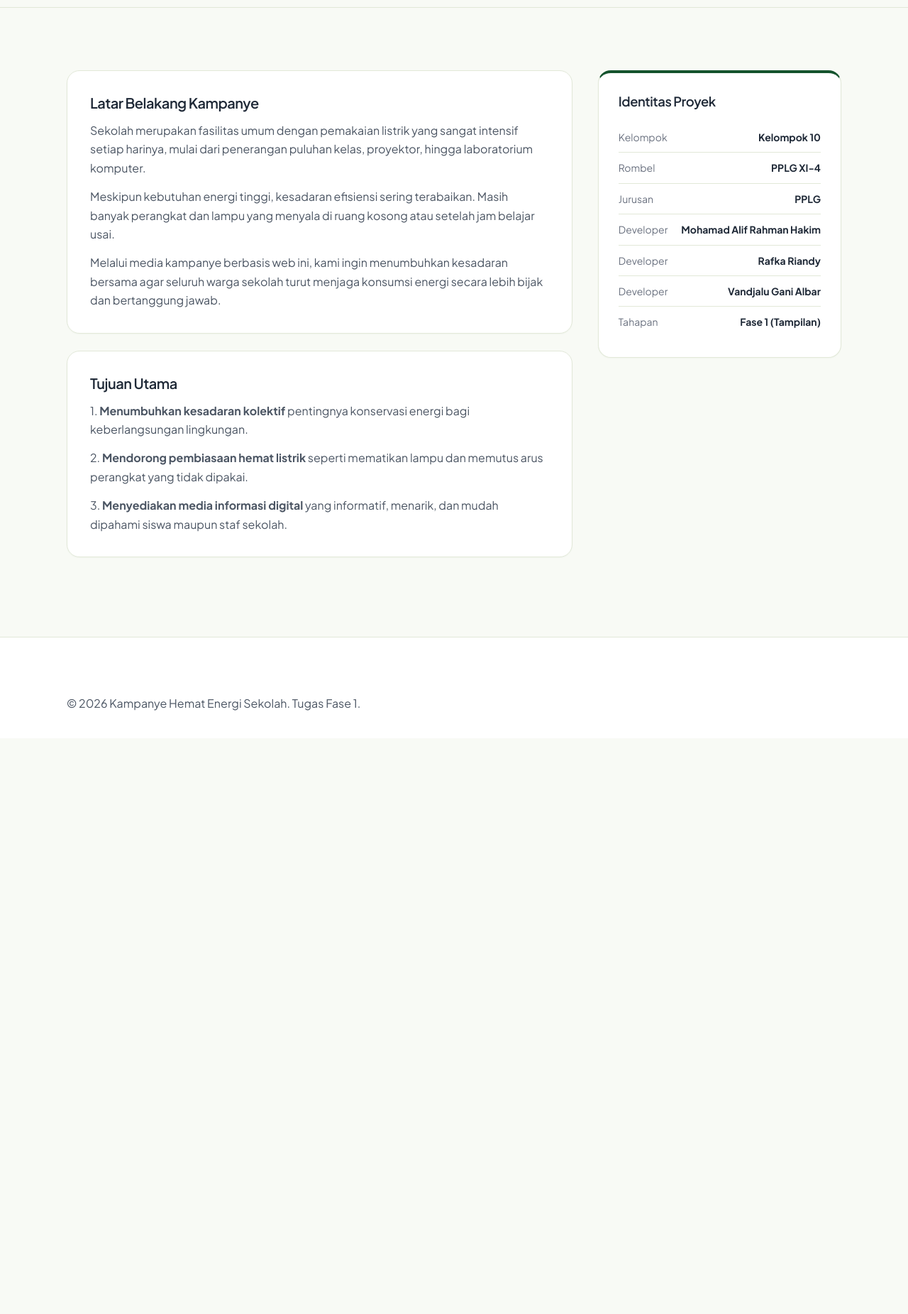
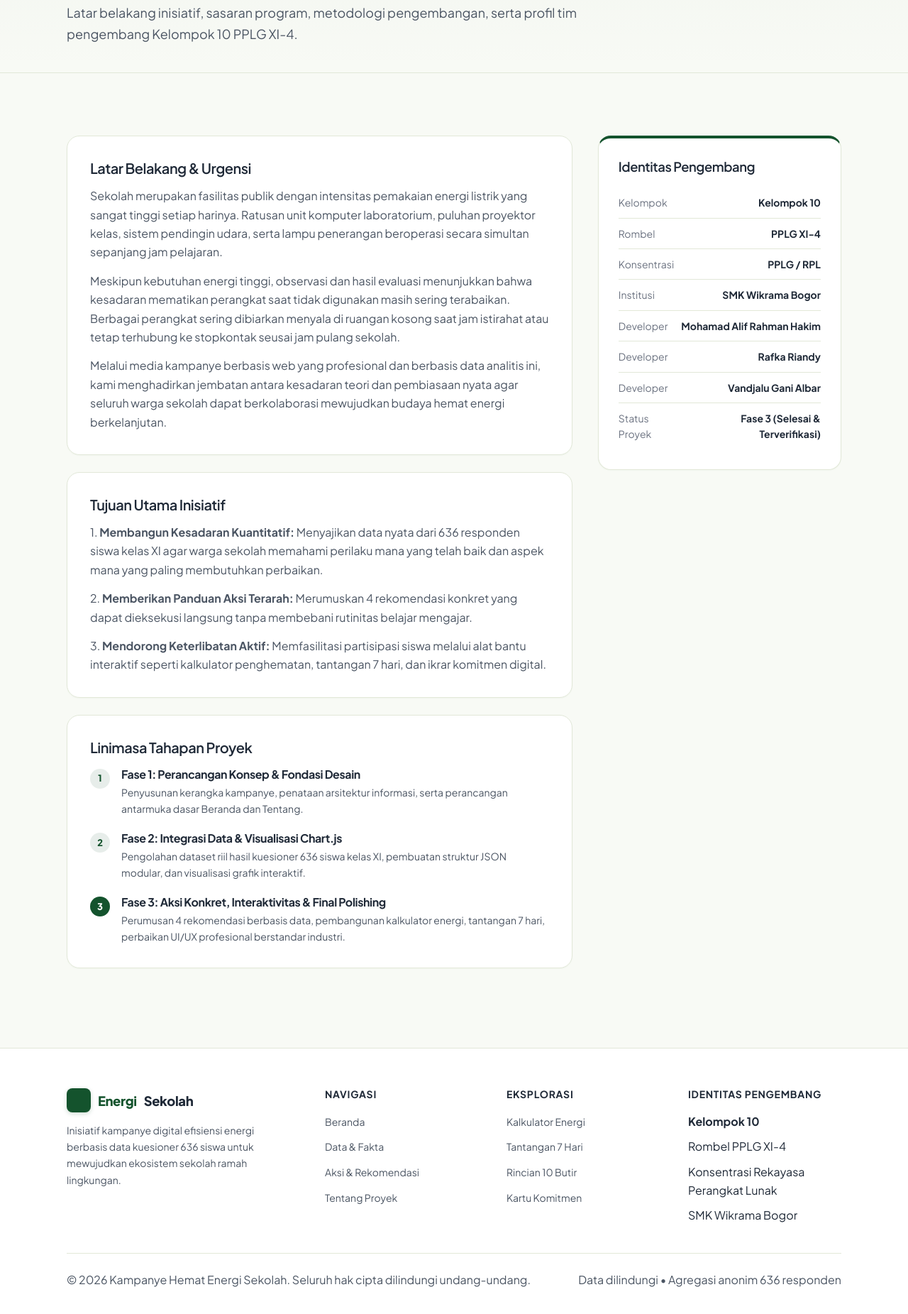
Before and after one commit to mraclerapz7/HematEnergi, a plain HTML site: page tentang.html in a window 1280 px wide. Shown: the part 311-2162 px from the top of the page at 71% size. Before the commit the page ends 1351 px from the top, so only its background shows below. Drawn offline with nearby package versions, Linux system fonts and the light colour scheme.

Commit message:
update fase 3

```diff
--- a/tentang.html
+++ b/tentang.html
@@ -3,69 +3,132 @@
 <head>
   <meta charset="UTF-8">
   <meta name="viewport" content="width=device-width, initial-scale=1.0">
-  <title>Kampanye Hemat Energi Sekolah | Tentang</title>
+  <title>Tentang Kampanye | Kampanye Hemat Energi Sekolah</title>
   <link rel="preconnect" href="https://fonts.googleapis.com">
   <link rel="preconnect" href="https://fonts.gstatic.com" crossorigin>
-  <link href="https://fonts.googleapis.com/css2?family=Plus+Jakarta+Sans:wght@400;500;600;700&display=swap" rel="stylesheet">
+  <link href="https://fonts.googleapis.com/css2?family=Plus+Jakarta+Sans:wght@400;500;600;700;800&display=swap" rel="stylesheet">
   <link rel="stylesheet" href="css/style.css">
+  <!-- Lucide Icons CDN -->
+  <script src="https://unpkg.com/lucide@latest"></script>
 </head>
 <body>
 
+  <!-- 1. Header & Navigation -->
   <header class="navbar">
     <div class="container nav-container">
       <a href="index.html" class="logo">
+        <div class="logo-mark">
+          <i data-lucide="leaf" style="width: 18px; height: 18px;"></i>
+        </div>
         <span>Energi</span>Sekolah
       </a>
-      <button class="nav-toggle" id="navToggle" aria-label="Menu Navigasi">
-        <span></span>
-        <span></span>
-        <span></span>
+
+      <button class="nav-toggle" id="navToggle" aria-label="Buka Menu Navigasi" aria-expanded="false">
+        <i data-lucide="menu" style="width: 22px; height: 22px;"></i>
       </button>
+
       <nav>
         <ul class="nav-links" id="navLinks">
           <li><a href="index.html" class="nav-link">Beranda</a></li>
-          <li><a href="index (2).html" class="nav-link active">Tentang</a></li>
+          <li><a href="data.html" class="nav-link">Data & Fakta</a></li>
+          <li><a href="aksi.html" class="nav-link">Aksi & Rekomendasi</a></li>
+          <li><a href="tentang.html" class="nav-link active">Tentang</a></li>
         </ul>
       </nav>
+
+      <div class="nav-cta-wrapper">
+        <a href="aksi.html" class="btn btn-primary btn-sm">
+          Mulai Aksi
+          <i data-lucide="arrow-right" style="width: 14px; height: 14px;"></i>
+        </a>
+      </div>
     </div>
   </header>
 
+  <!-- 2. Page Header -->
   <section class="page-header">
     <div class="container">
-      <span class="badge">Informasi Proyek</span>
-      <h1>Tentang Kampanye</h1>
-      <p>Latar belakang, sasaran inisiatif, dan identitas pengembang kampanye.</p>
+      <div class="page-header-content">
+        <span class="badge">
+          <i data-lucide="info" style="width: 14px; height: 14px;"></i>
+          Informasi Proyek
+        </span>
+        <h1>Tentang Kampanye Hemat Energi</h1>
+        <p>Latar belakang inisiatif, sasaran program, metodologi pengembangan, serta profil tim pengembang Kelompok 10 PPLG XI-4.</p>
+      </div>
     </div>
   </section>
 
+  <!-- 3. Main Content -->
   <main class="section">
     <div class="container">
       <div class="about-grid">
+
+        <!-- Kolom Konten Kiri -->
         <div class="about-content">
+
           <div class="about-card">
-            <h3>Latar Belakang Kampanye</h3>
+            <h3>Latar Belakang & Urgensi</h3>
             <p>
-              Sekolah merupakan fasilitas umum dengan pemakaian listrik yang sangat intensif setiap harinya, mulai dari penerangan puluhan kelas, proyektor, hingga laboratorium komputer.
+              Sekolah merupakan fasilitas publik dengan intensitas pemakaian energi listrik yang sangat tinggi setiap harinya. Ratusan unit komputer laboratorium, puluhan proyektor kelas, sistem pendingin udara, serta lampu penerangan beroperasi secara simultan sepanjang jam pelajaran.
             </p>
             <p>
-              Meskipun kebutuhan energi tinggi, kesadaran efisiensi sering terabaikan. Masih banyak perangkat dan lampu yang menyala di ruang kosong atau setelah jam belajar usai.
+              Meskipun kebutuhan energi tinggi, observasi dan hasil evaluasi menunjukkan bahwa kesadaran mematikan perangkat saat tidak digunakan masih sering terabaikan. Berbagai perangkat sering dibiarkan menyala di ruangan kosong saat jam istirahat atau tetap terhubung ke stopkontak seusai jam pulang sekolah.
             </p>
             <p>
-              Melalui media kampanye berbasis web ini, kami ingin menumbuhkan kesadaran bersama agar seluruh warga sekolah turut menjaga konsumsi energi secara lebih bijak dan bertanggung jawab.
+              Melalui media kampanye berbasis web yang profesional dan berbasis data analitis ini, kami menghadirkan jembatan antara kesadaran teori dan pembiasaan nyata agar seluruh warga sekolah dapat berkolaborasi mewujudkan budaya hemat energi berkelanjutan.
             </p>
           </div>
 
           <div class="about-card">
-            <h3>Tujuan Utama</h3>
-            <p>1. <strong>Menumbuhkan kesadaran kolektif</strong> pentingnya konservasi energi bagi keberlangsungan lingkungan.</p>
-            <p>2. <strong>Mendorong pembiasaan hemat listrik</strong> seperti mematikan lampu dan memutus arus perangkat yang tidak dipakai.</p>
-            <p>3. <strong>Menyediakan media informasi digital</strong> yang informatif, menarik, dan mudah dipahami siswa maupun staf sekolah.</p>
+            <h3>Tujuan Utama Inisiatif</h3>
+            <p>
+              1. <strong>Membangun Kesadaran Kuantitatif:</strong> Menyajikan data nyata dari 636 responden siswa kelas XI agar warga sekolah memahami perilaku mana yang telah baik dan aspek mana yang paling membutuhkan perbaikan.
+            </p>
+            <p>
+              2. <strong>Memberikan Panduan Aksi Terarah:</strong> Merumuskan 4 rekomendasi konkret yang dapat dieksekusi langsung tanpa membebani rutinitas belajar mengajar.
+            </p>
+            <p>
+              3. <strong>Mendorong Keterlibatan Aktif:</strong> Memfasilitasi partisipasi siswa melalui alat bantu interaktif seperti kalkulator penghematan, tantangan 7 hari, dan ikrar komitmen digital.
+            </p>
           </div>
+
+          <!-- Roadmap / Linimasa Fase Proyek -->
+          <div class="about-card">
+            <h3>Linimasa Tahapan Proyek</h3>
+            <div class="timeline">
+              <div class="timeline-item">
+                <div class="timeline-marker">1</div>
+                <div class="timeline-content">
+                  <h4>Fase 1: Perancangan Konsep & Fondasi Desain</h4>
+                  <p>Penyusunan kerangka kampanye, penataan arsitektur informasi, serta perancangan antarmuka dasar Beranda dan Tentang.</p>
+                </div>
+              </div>
+
+              <div class="timeline-item">
+                <div class="timeline-marker">2</div>
+                <div class="timeline-content">
+                  <h4>Fase 2: Integrasi Data & Visualisasi Chart.js</h4>
+                  <p>Pengolahan dataset riil hasil kuesioner 636 siswa kelas XI, pembuatan struktur JSON modular, dan visualisasi grafik interaktif.</p>
+                </div>
+              </div>
+
+              <div class="timeline-item active">
+                <div class="timeline-marker">3</div>
+                <div class="timeline-content">
+                  <h4>Fase 3: Aksi Konkret, Interaktivitas & Final Polishing</h4>
+                  <p>Perumusan 4 rekomendasi berbasis data, pembangunan kalkulator energi, tantangan 7 hari, perbaikan UI/UX profesional berstandar industri.</p>
+                </div>
+              </div>
+            </div>
+          </div>
+
         </div>
 
+        <!-- Kolom Sidebar Kanan: Identitas Tim -->
         <aside class="about-sidebar">
           <div class="identity-card">
-            <h3>Identitas Proyek</h3>
+            <h3>Identitas Pengembang</h3>
             <ul class="identity-list">
               <li class="identity-item">
                 <span class="identity-label">Kelompok</span>
@@ -76,8 +139,12 @@
                 <span class="identity-value">PPLG XI-4</span>
               </li>
               <li class="identity-item">
-                <span class="identity-label">Jurusan</span>
-                <span class="identity-value">PPLG</span>
+                <span class="identity-label">Konsentrasi</span>
+                <span class="identity-value">PPLG / RPL</span>
+              </li>
+              <li class="identity-item">
+                <span class="identity-label">Institusi</span>
+                <span class="identity-value">SMK Wikrama Bogor</span>
               </li>
               <li class="identity-item">
                 <span class="identity-label">Developer</span>
@@ -92,20 +159,67 @@
                 <span class="identity-value">Vandjalu Gani Albar</span>
               </li>
               <li class="identity-item">
-                <span class="identity-label">Tahapan</span>
-                <span class="identity-value">Fase 1 (Tampilan)</span>
+                <span class="identity-label">Status Proyek</span>
+                <span class="identity-value text-primary">Fase 3 (Selesai & Terverifikasi)</span>
               </li>
             </ul>
           </div>
         </aside>
+
       </div>
     </div>
   </main>
 
+  <!-- 4. Footer Informatif -->
   <footer class="footer">
     <div class="container">
+      <div class="footer-top">
+        <div class="footer-brand">
+          <a href="index.html" class="logo">
+            <div class="logo-mark">
+              <i data-lucide="leaf" style="width: 18px; height: 18px;"></i>
+            </div>
+            <span>Energi</span>Sekolah
+          </a>
+          <p>
+            Inisiatif kampanye digital efisiensi energi berbasis data kuesioner 636 siswa untuk mewujudkan ekosistem sekolah ramah lingkungan.
+          </p>
+        </div>
+
+        <div class="footer-col">
+          <h4>Navigasi</h4>
+          <ul>
+            <li><a href="index.html">Beranda</a></li>
+            <li><a href="data.html">Data & Fakta</a></li>
+            <li><a href="aksi.html">Aksi & Rekomendasi</a></li>
+            <li><a href="tentang.html">Tentang Proyek</a></li>
+          </ul>
+        </div>
+
+        <div class="footer-col">
+          <h4>Eksplorasi</h4>
+          <ul>
+            <li><a href="index.html#kalkulator">Kalkulator Energi</a></li>
+            <li><a href="aksi.html#tantangan">Tantangan 7 Hari</a></li>
+            <li><a href="data.html#tabel">Rincian 10 Butir</a></li>
+            <li><a href="aksi.html#ikrar">Kartu Komitmen</a></li>
+          </ul>
+        </div>
+
+        <div class="footer-col">
+          <h4>Identitas Pengembang</h4>
+          <ul>
+            <li><strong>Kelompok 10</strong></li>
+            <li>Rombel PPLG XI-4</li>
+            <li>Konsentrasi Rekayasa Perangkat Lunak</li>
+            <li>SMK Wikrama Bogor</li>
+          </ul>
+        </div>
+      </div>
+
       <div class="footer-bottom">
-        <p>&copy; 2026 Kampanye Hemat Energi Sekolah. Tugas Fase 1.</p>
+        <p>&copy; 2026 Kampanye Hemat Energi Sekolah. Seluruh hak cipta dilindungi undang-undang.</p>
+        <p>Data dilindungi &bull; Agregasi anonim 636 responden</p>
       </div>
     </div>
   </footer>
```
